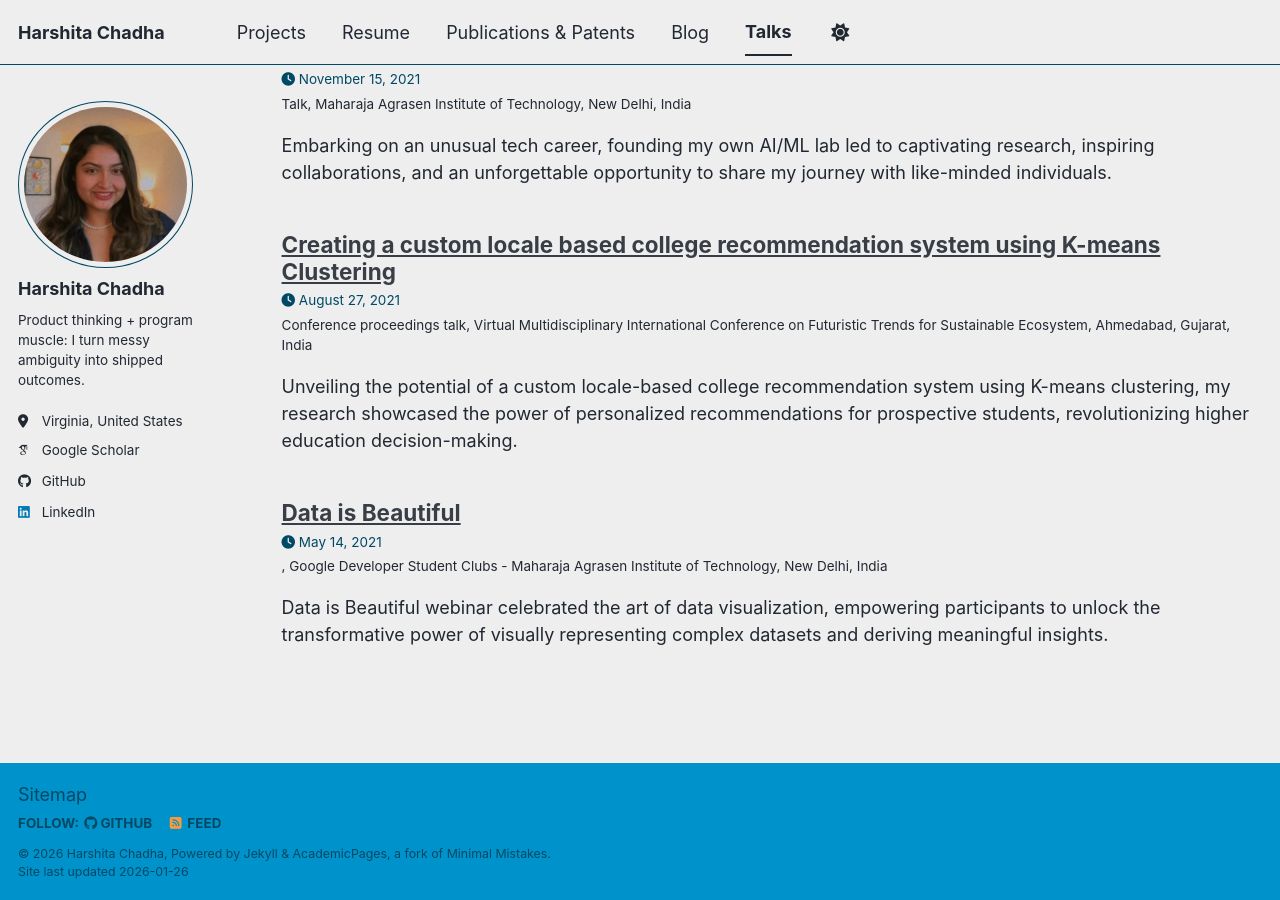
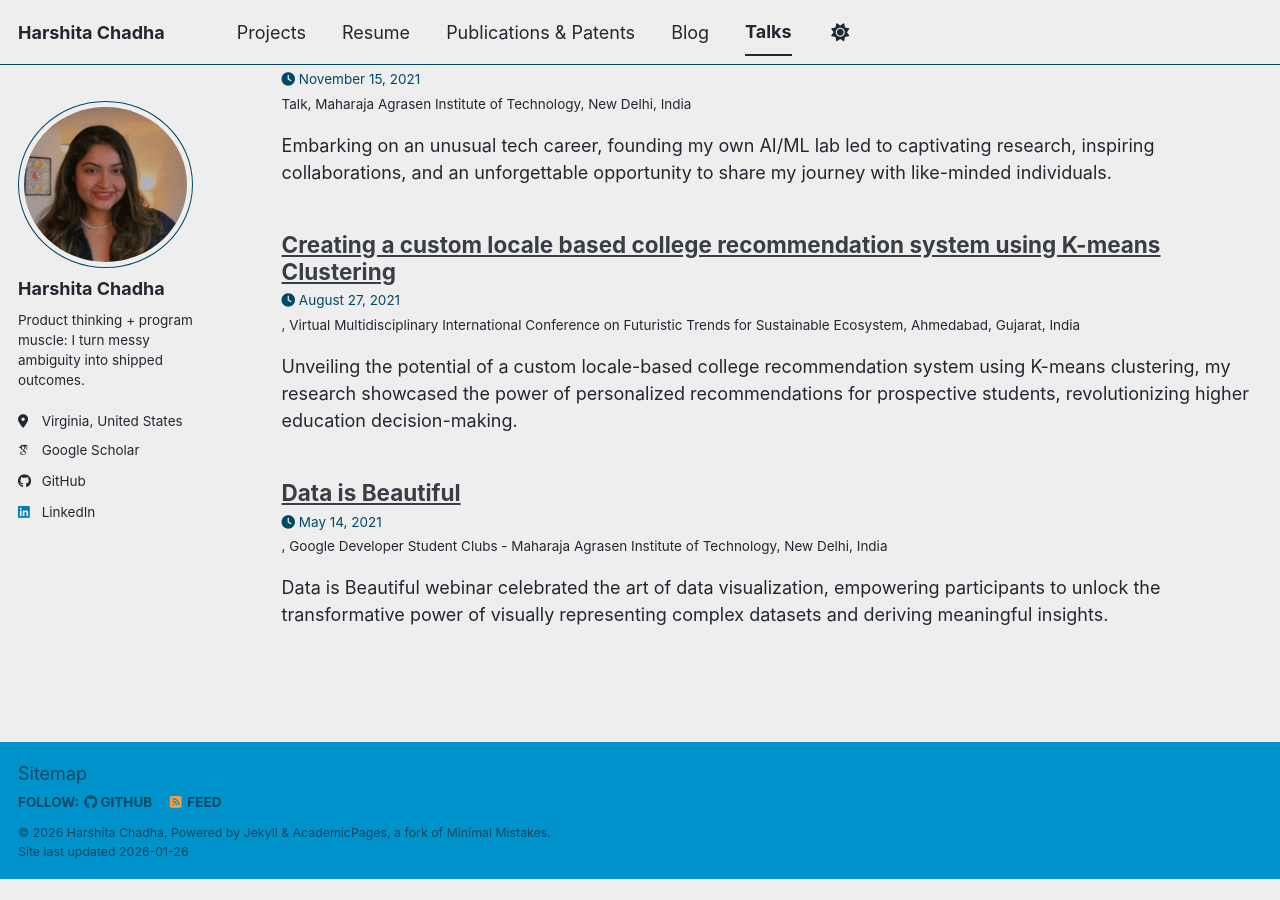
Before and after one commit to harshitaachadha/harshitaachadha.github.io, a Jekyll site: the page built from _pages/talks.html, in a window 1280 px wide and 900 px high, scrolled down 627 px. Built offline with Jekyll 4.4.1, drawn with Linux system fonts in a browser that asks for light colours; some web fonts are replaced; a script bundle is joined from its source files by our own code; library files that are not in the unit come from our copies.

Commit message:
Update 2021-08-27-talk.md

```diff
--- a/_talks/2021-08-27-talk.md
+++ b/_talks/2021-08-27-talk.md
@@ -1,7 +1,7 @@
 ---
 title: "Creating a custom locale based college recommendation system using K-means Clustering"
 collection: talks
-type: "Conference proceedings talk"
+type:
 permalink: /talks/2021-08-27-talk
 excerpt: "Unveiling the potential of a custom locale-based college recommendation system using K-means clustering, my research showcased the power of personalized recommendations for prospective students, revolutionizing higher education decision-making."
 venue: "Virtual Multidisciplinary International Conference on Futuristic Trends for Sustainable Ecosystem"
```
